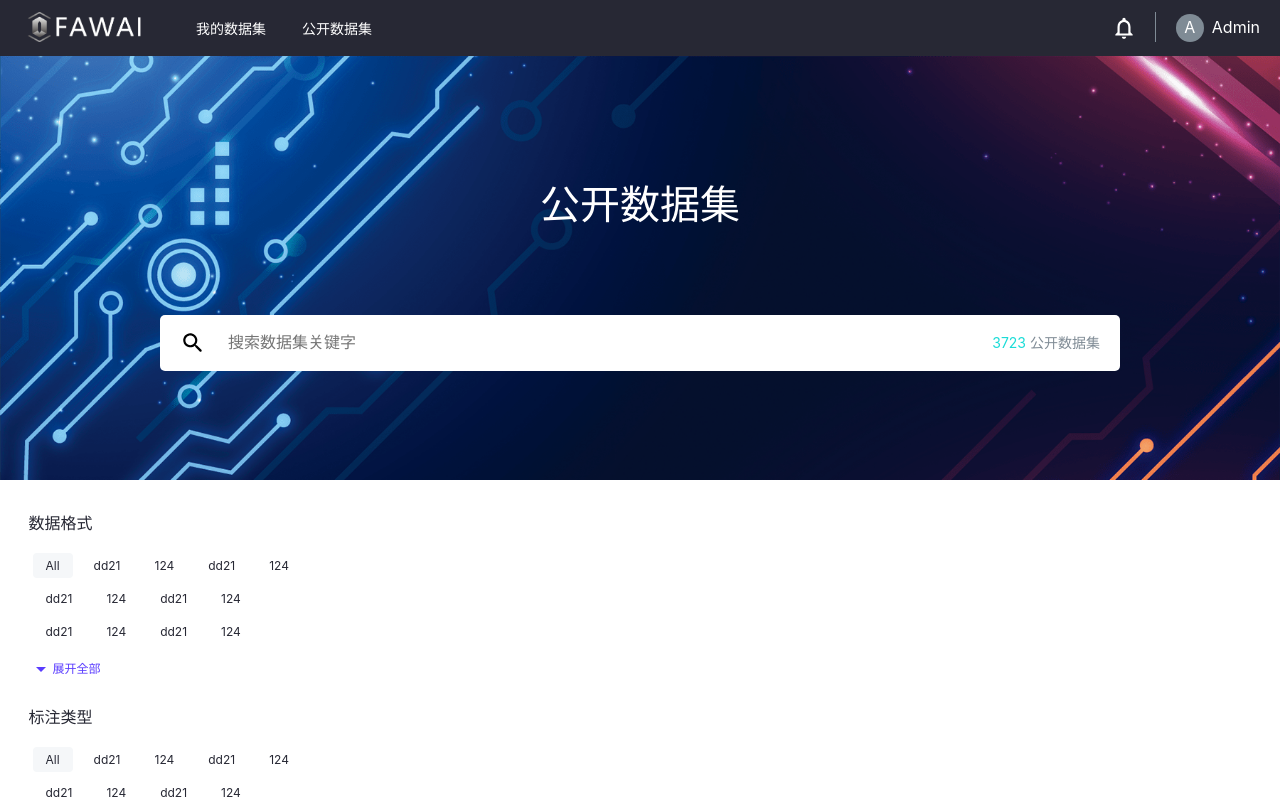
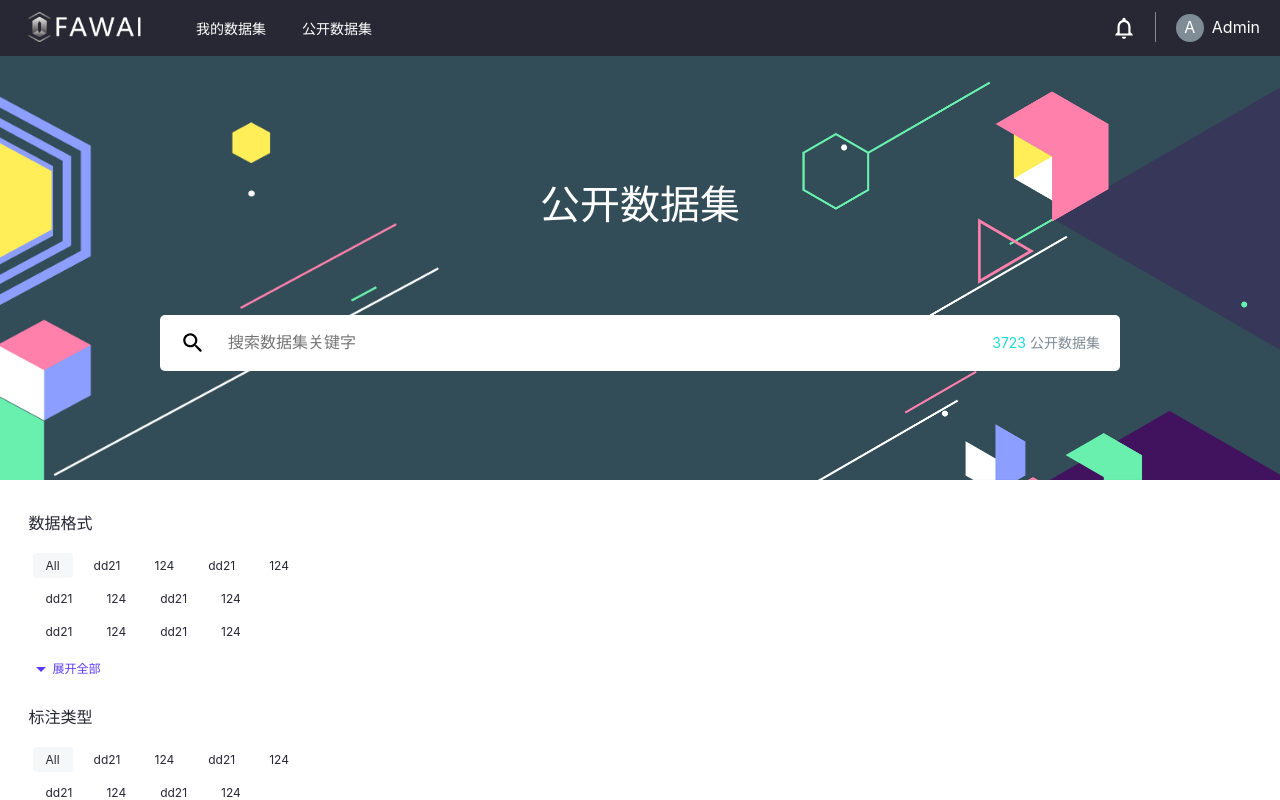
Before and after one commit to thatseanren/fawai, a Next.js app: page / in a window 1280 px wide. Shown: the top 800 px of the page. Built offline with nearby package versions, Linux system fonts and the light colour scheme.

Commit message:
背景图

```diff
--- a/pages/DataSetLeft.js
+++ b/pages/DataSetLeft.js
@@ -60,7 +60,6 @@ export default class left extends React.Component{
 
 render() {
     const {data} = this.props;
-    console.log(this.state.index);
 
 
     return (
--- a/pages/index.js
+++ b/pages/index.js
@@ -15,10 +15,15 @@ export default class Home extends React.Component{
         {title:'任务类型',arr:['dd21','124','dd21','124','dd21','124','dd21','124','dd21','124','dd21','124','dd21','124','dd21','124','dd21','124','dd21','124']}
         ],
     };
-}
+  }
   render() {
+
+  // localStorage.setItem("phone", "123")
+  //对象
+  // let user = JSON.parse(localStorage.getItem("phone"))
+  // console.log(user)
   return (
-    <div className={styles.container}>
+    <div>
       <Head>
         <title>Create Next App</title>
         <meta name="description" content="Generated by create next app" />
@@ -26,11 +31,12 @@ export default class Home extends React.Component{
       </Head>
       <Header />
       <div className={styles.homeBox}>
-        <div className={styles.img} style={{backgroundImage: "url(" + ("/bjt.png") + ")"}}>
-          {/* <Image src="/bj-left.png" className={styles.imgleft} alt="Fawai Logo" width={439} height={424} />
+        {/* <div className={styles.img} style={{backgroundImage: "url(" + ("/bjt.png") + ")"}}> */}
+        <div className={styles.img}>
+          <Image src="/bj-left.png" className={styles.imgleft} alt="Fawai Logo" width={439} height={424} />
           <div className={styles.imgright}>
             <Image src="/bj-right.png" alt="Fawai Logo" width={478} height={424} />
-          </div> */}
+          </div>
         </div>
         <div className={styles.homeTitle}>
           公开数据集
@@ -39,7 +45,7 @@ export default class Home extends React.Component{
           <div className={styles.searchHome}>
             <div className={styles.searchLeft}>
               <SearchRoundedIcon style={{ fontSize: 26,marginTop:15}} />
-              <input className={styles.searchInput} value="" placeholder="搜索数据集关键字" />
+              <input type="text" className={styles.searchInput} placeholder="搜索数据集关键字" />
             </div>
             <div className={styles.searchRight}>
               <span className={styles.searchNumber}>3723</span>
@@ -56,9 +62,6 @@ export default class Home extends React.Component{
         </div>
       </div>
 
-      {/* <footer className={styles.footer}>
-
-      </footer> */}
     </div>
   )
 }
```
Also changed, not shown: public/bj.jpg (deleted).
